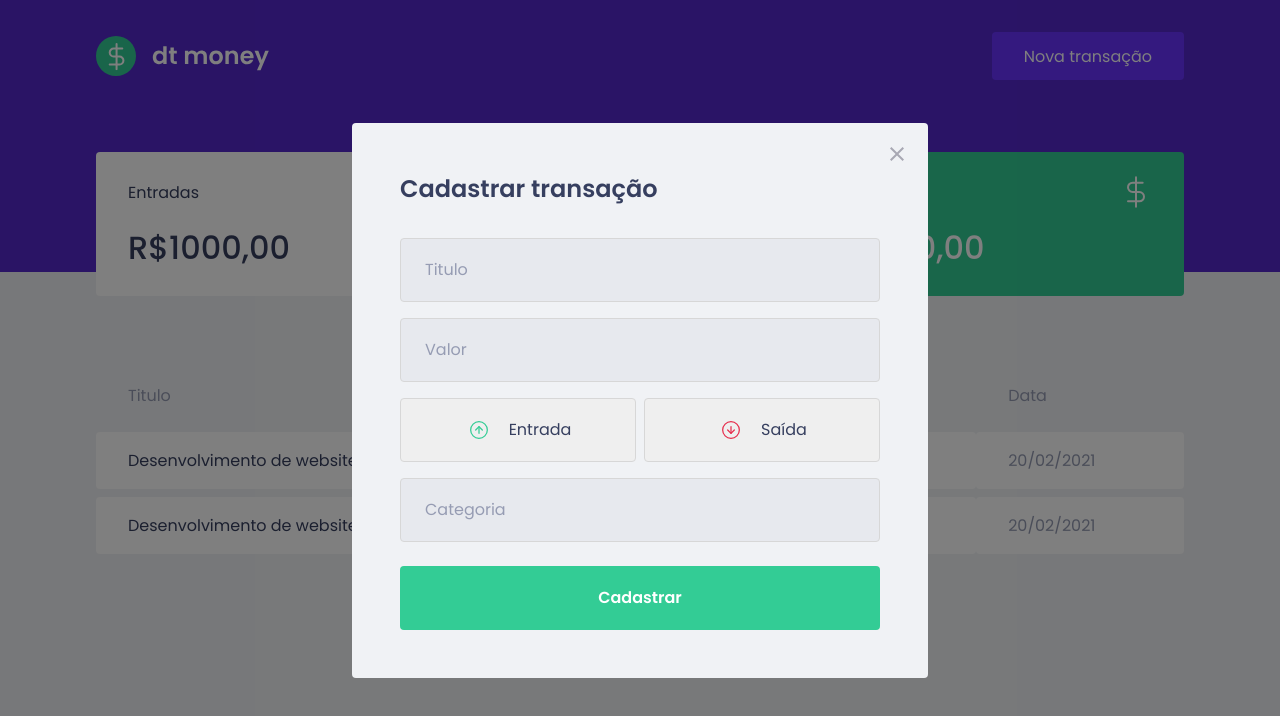
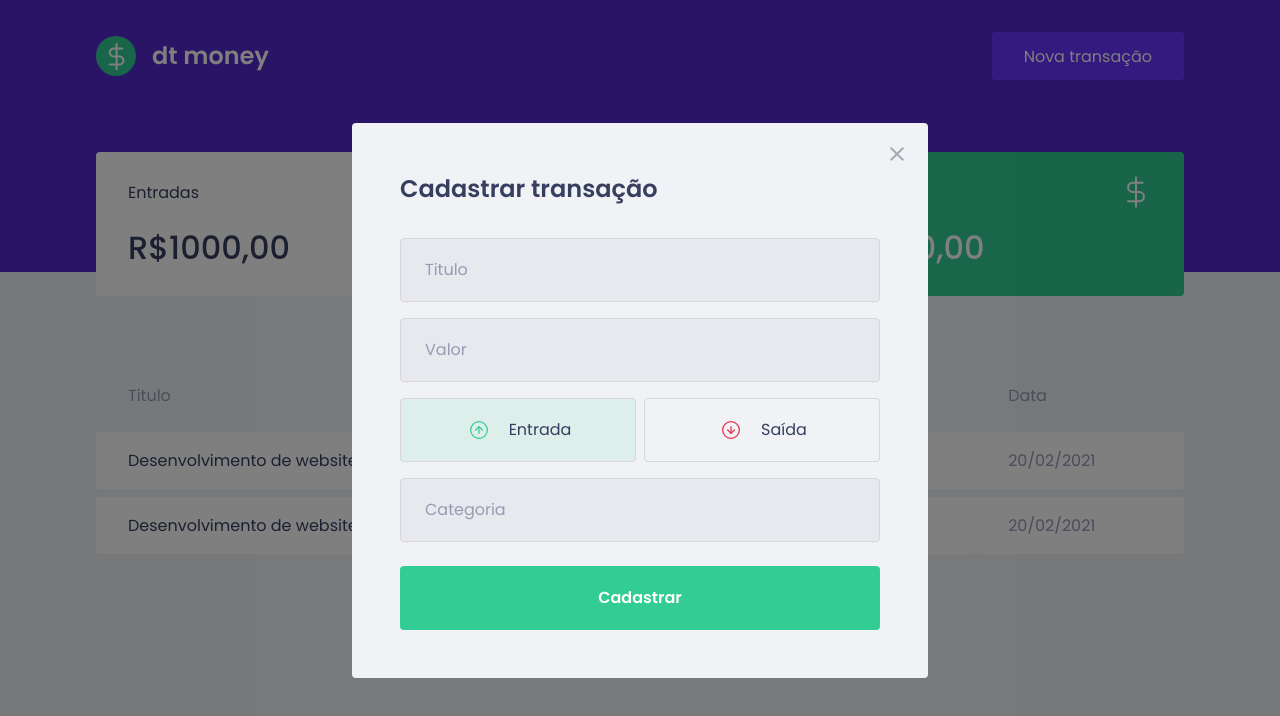
Before and after one commit to kaiquecaires/dt-money, a React (Create React App) app: page / in a window 1280 px wide. Both pictures are taken after a click on the button "Nova transação". Shown: the top 716 px of the page. Built offline with nearby package versions, Linux system fonts and the light colour scheme; no server answers; what miragejs would draw is missing.

Commit message:
feat: finish active buttons

```diff
--- a/src/components/NewTransactionModal/index.tsx
+++ b/src/components/NewTransactionModal/index.tsx
@@ -1,8 +1,9 @@
+import { useState } from 'react';
 import Modal from 'react-modal';
 import closeImg from '../../assets/close.svg'
 import incomeImg from '../../assets/income.svg'
 import outcomeImg from '../../assets/outcome.svg'
-import { Container, TransactionTypeContainer } from './styles';
+import { Container, TransactionTypeContainer, RadioBox } from './styles';
 
 interface NewTransactionModalProps {
   isOpen: boolean;
@@ -10,6 +11,8 @@
 }
 
 export function NewTransactionModal({ isOpen, onRequestClose }: NewTransactionModalProps) {
+  const [type, setType] = useState('deposit');
+
   return (
     <Modal
       isOpen={isOpen}
@@ -25,14 +28,24 @@
         <input type="text" placeholder="Titulo" />
         <input type="number" placeholder="Valor" />
         <TransactionTypeContainer>
-          <button type="button">
+          <RadioBox
+            type="button"
+            onClick={() => { setType('deposit') }}
+            isActive={type === 'deposit'}
+            activeColor="green"
+          >
             <img src={incomeImg} alt="entrada"/>
             <span>Entrada</span>
-          </button>
-          <button type="button">
+          </RadioBox>
+          <RadioBox
+            type="button"
+            onClick={() => { setType('withdraw') }}
+            isActive={type === 'withdraw'}
+            activeColor="red"
+          >
             <img src={outcomeImg} alt="saída"/>
             <span>Saída</span>
-          </button>
+          </RadioBox>
         </TransactionTypeContainer>
         <input type="text" placeholder="Categoria" />
         <button type="submit">Cadastrar</button>
--- a/src/components/NewTransactionModal/styles.ts
+++ b/src/components/NewTransactionModal/styles.ts
@@ -1,5 +1,5 @@
 import styled from 'styled-components';
-import { darken } from 'polished';
+import { darken, transparentize } from 'polished';
 
 export const Container = styled.form`
   h2 {
@@ -51,9 +51,25 @@
   display: grid;
   grid-template-columns: 1fr 1fr;
   gap: 0.5rem;
+`;
 
-  button {
+interface RadioBoxProps {
+  isActive: boolean;
+  activeColor: 'green' | 'red';
+}
+
+const colors = {
+  green: '#33CC95',
+  red: '#E52E4D'
+}
+
+export const RadioBox  = styled.button<RadioBoxProps>`
   height: 4rem;
+  background: ${
+    (props) => props.isActive ?
+    transparentize(0.9 ,colors[props.activeColor]) :
+    'transparent'
+  };
   border: 1px solid #d7d7d7;
   border-radius: 0.25rem;
   display: flex;
@@ -76,5 +92,4 @@
     font-size: 1rem;
     color: var(--text-title);
   }
-  }
 `;
```
Lines whose indentation alone changed are shown as unchanged.
